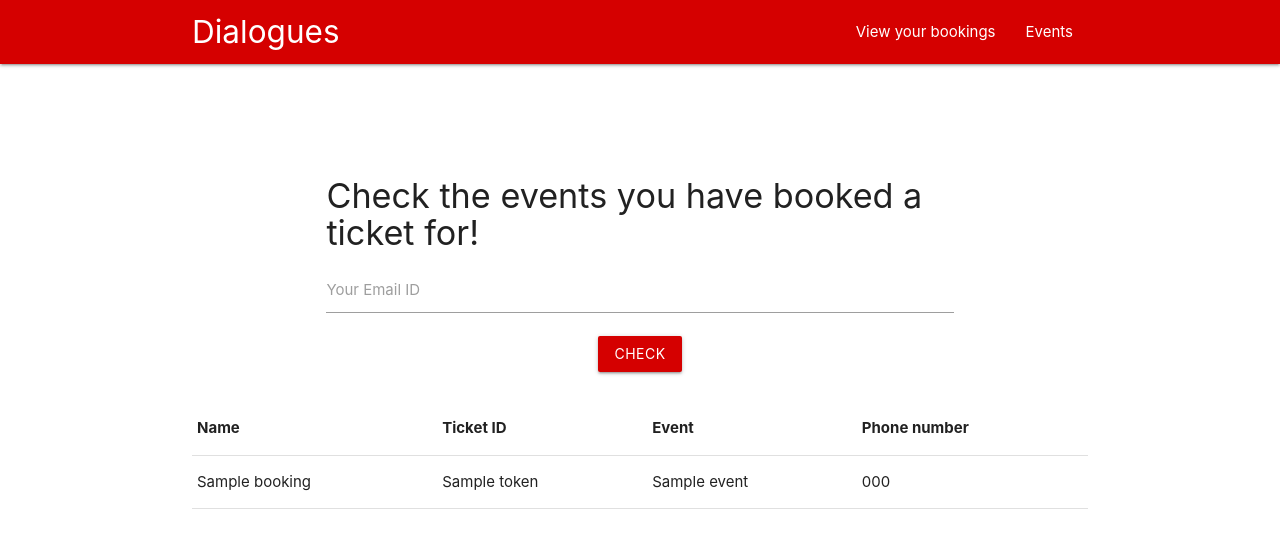
After one commit to sonamkshenoy/Events-Hosting, a Django app: template EventsHosting/templates/viewBookings.html in a window 1280 px wide. The commit adds this page. Shown: the top 548 px of the page. Run offline with Django 3.2, Linux system fonts and the light colour scheme; the template is opened without the code that fills it: most values are stand-ins (such as "Sample title", 1, 10 or a date in 2020).

Commit message:
More tickets by single user and user can check bookings

```diff
--- a/EventsHosting/EventsHosting/urls.py
+++ b/EventsHosting/EventsHosting/urls.py
@@ -24,6 +24,7 @@ urlpatterns = [
     path('admin/', admin.site.urls),
     path('',views.events, name='events'),
     path('submit/',views.submit),
+    path('viewBookings',views.viewBookings),
     path('<slug:slug>', views.details, name='details')
 ]
 
--- a/EventsHosting/templates/basetemplate.html
+++ b/EventsHosting/templates/basetemplate.html
@@ -15,6 +15,7 @@
         <div class="container">
           <a href="#" class="brand-logo">Dialogues</a>
           <ul id="nav-mobile" class="right hide-on-med-and-down">
+            <li><a href="/viewBookings">View your bookings</a></li>
             <li><a href="/">Events</a></li>
           </ul>
         </div>
--- /dev/null
+++ b/EventsHosting/templates/viewBookings.html
@@ -0,0 +1,52 @@
+{%extends 'basetemplate.html'%}
+{%block content%}
+
+
+<form class="" action="/viewBookings" method="post">
+  {% csrf_token %}
+  <div class="container section">
+    <div id='output' class='section'></div>
+    <div id="feedback"></div>
+    <h4>Check the events you have booked a ticket for!</h4>
+    <div class='input-field'>
+      <input type="text" id='handle' name="emailid"/>
+      <label for="handle">Your Email ID</label>
+    </div>
+    <div class="input-field center">
+      <button class='btn red accent-4' id="send">Check</button>
+    </div>
+  </div>
+</form>
+
+{% if bookings %}
+<table>
+    <thead>
+      <tr>
+          <th>Name</th>
+          <th>Ticket ID</th>
+          <th>Event</th>
+          <th>Phone number</th>
+      </tr>
+    </thead>
+
+
+    <tbody>
+      {% for booking in bookings %}
+      <tr>
+        <td>{{booking.name}}</td>
+        <td>{{booking.token}}</td>
+        <td>{{booking.event.title}}</td>
+        <td>{{booking.phonenumber}}</td>
+      </tr>
+      {% endfor %}
+    </tbody>
+  </table>
+
+{%elif check%}
+<div class="container">
+  <p>There are no bookings by this Email ID.</p>
+</div>
+{% endif %}
+
+
+{%endblock%}
```
Also changed, not shown: EventsHosting/EventsHosting/views.py (+27 -12 lines), EventsHosting/db.sqlite3.
